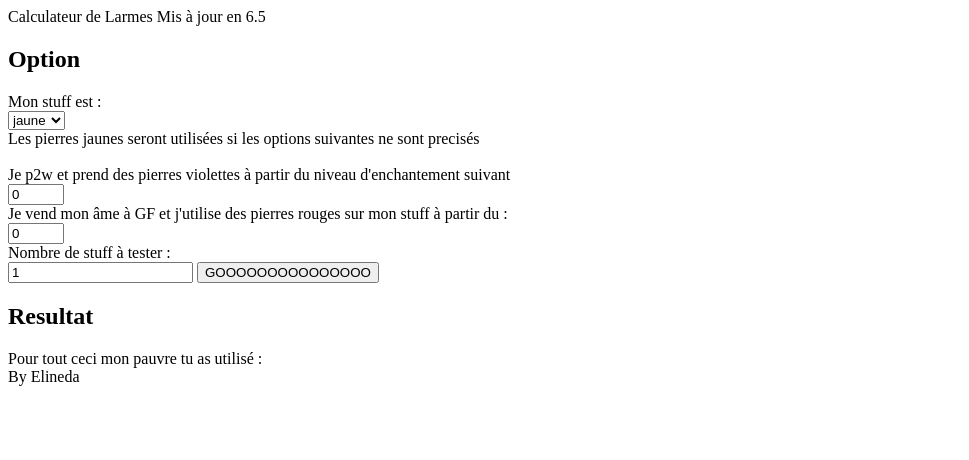
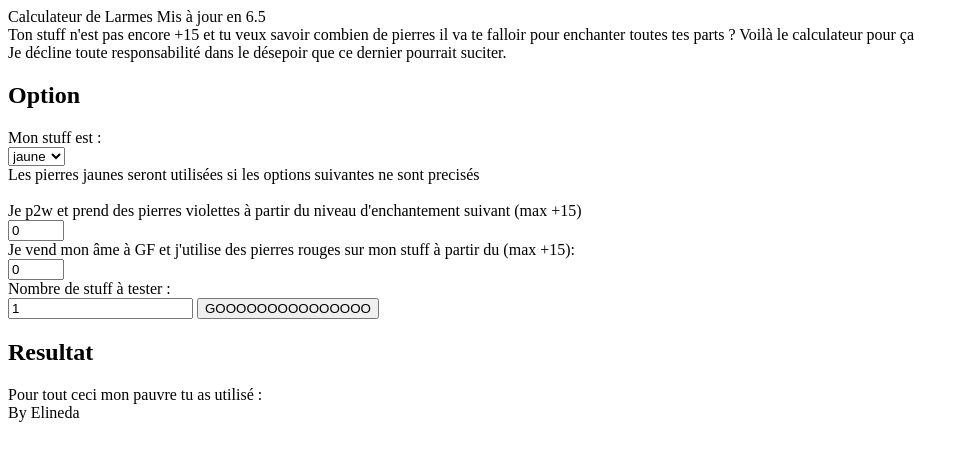
Before and after one commit to elineda/ouinouin, a plain HTML site: page index.html in a window 1280 px wide. Shown: the whole page, without its empty margins (0-969 px from the left). Drawn offline with nearby package versions, Linux system fonts and the light colour scheme.

Commit message:
ajout description

```diff
--- a/index.html
+++ b/index.html
@@ -12,7 +12,8 @@
       Calculateur de Larmes Mis à jour en 6.5
     </header>
     <main>
-
+        <div>Ton stuff n'est pas encore +15 et tu veux savoir combien de pierres il va te falloir pour enchanter toutes tes parts ? Voilà le calculateur pour ça<br>
+        Je décline toute responsabilité dans le désepoir que ce dernier pourrait suciter.</div>
       <h2>Option</h2>
 
       <div> Mon stuff est : </div>
@@ -25,10 +26,10 @@
       <div> Les pierres jaunes seront utilisées si les options suivantes ne sont precisés</div><br>
 
 
-      <div>Je p2w et prend des pierres violettes à partir du niveau d'enchantement suivant</div>
+      <div>Je p2w et prend des pierres violettes à partir du niveau d'enchantement suivant (max +15)</div>
       <input type="number" id="violette" name="violette" min="0" max="14" value="0"></input><br>
 
-      <div>Je vend mon âme à GF et j'utilise des pierres rouges sur mon stuff à partir du : </div>
+      <div>Je vend mon âme à GF et j'utilise des pierres rouges sur mon stuff à partir du (max +15): </div>
       <input type="number" id="rouge" name="rouge" min="0" max="14" value="0"></input><br>
     <div>Nombre de stuff à tester :</div><input type="number" id="nb" name="nb" min="1" value="1"></input>
 
```
